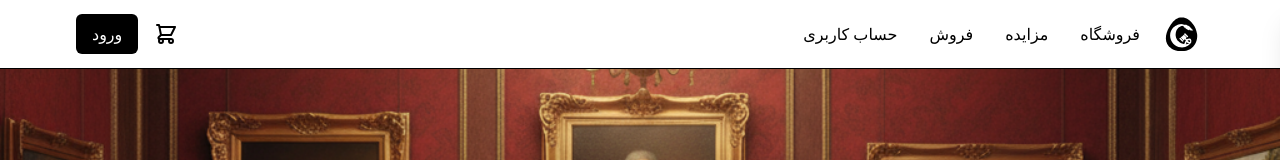
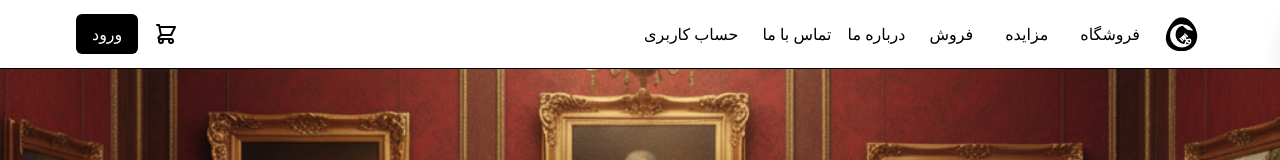
Before and after one commit to sadegh-shahid/makhtoot, a React (Vite) app: page / in a window 1280 px wide. Shown: the top 160 px of the page. Built offline with nearby package versions, Linux system fonts and the light colour scheme; no server answers; a web font is replaced by a local one.

Commit message:
Add 'About' and 'Contact' links to Header

```diff
--- a/src/components/Header.jsx
+++ b/src/components/Header.jsx
@@ -48,6 +48,10 @@ export default function Header({ onMenuToggle, onLoginClick }) {
           <NavLink to="/sell" className={linkCls}>
             فروش
           </NavLink>
+
+          <NavLink to="/about" >درباره ما</NavLink>
+          <NavLink to="/contact" >تماس با ما</NavLink>
+
           <NavLink to="/account" className={linkCls}>
             حساب کاربری
           </NavLink>
```
